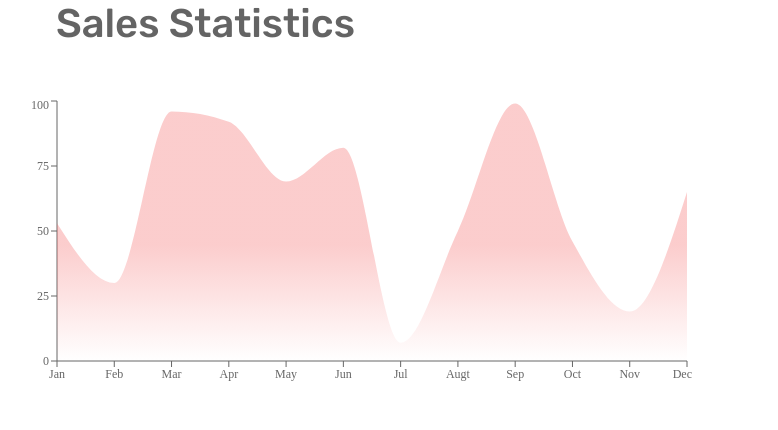
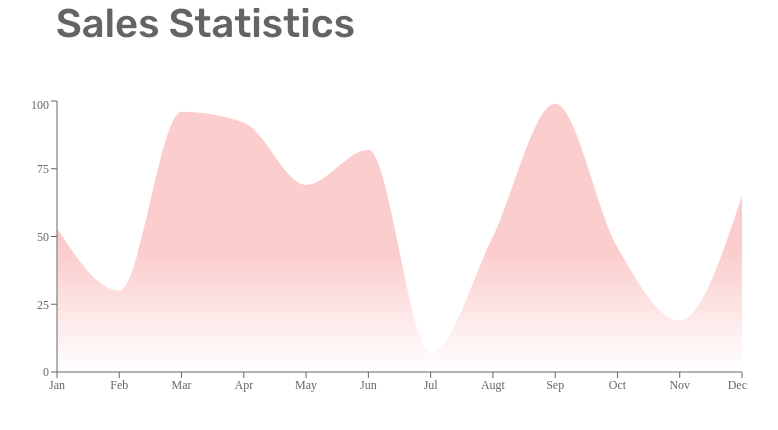
Before and after one commit to Capstone-MSIB-Altera-Batch-4/frontend_react, a React (Vite) app in the folder pos-capstone/: page / in a window 1280 px wide. Shown: the top 430 px of the page, without its empty margins (8-786 px from the left). Built offline with nearby package versions, Linux system fonts and the light colour scheme; a web font is replaced by a local one.

Commit message:
fixed graph

```diff
--- a/pos-capstone/src/element/Graph/Graph.jsx
+++ b/pos-capstone/src/element/Graph/Graph.jsx
@@ -21,16 +21,16 @@ const data = [
 function Graph() {
   return (
     <div className='graph'>
-    <h1 className='ms-5 mb-5 ps-3'>Sales Statistics</h1>
-      <AreaChart width={700} height={300} data={data}>
+      <h1 className='ms-5 mb-5 ps-3'>Sales Statistics</h1>
+      <AreaChart width={755} height={311} data={data}>
         <defs>
           <linearGradient id="colorGradient" x1="0" y1="0" x2="0" y2="1">
             <stop offset="55%" stopColor="rgba(244, 97, 97, 0.53)" />
             <stop offset="100%" stopColor="rgba(244, 97, 97, 0)" />
           </linearGradient>
         </defs>
-        <XAxis dataKey="month" style={{fontFamily: 'Rubik', fontSize: 12}} />
-        <YAxis style={{fontFamily: 'Rubik', fontSize: 12}} />
+        <XAxis dataKey="month"  style={{ fontFamily: 'Rubik', fontSize: 12 }} />
+        <YAxis style={{ fontFamily: 'Rubik', fontSize: 12 }} />
         <Tooltip />
         <Area
           type="monotone"
--- a/pos-capstone/src/element/Graph/Graph.style.css
+++ b/pos-capstone/src/element/Graph/Graph.style.css
@@ -1,7 +1,3 @@
-.graph {
-    font-family: 'Rubik'
-}
-
 .graph h1 {
     font-family: 'Rubik';
     font-weight: 500;
```
